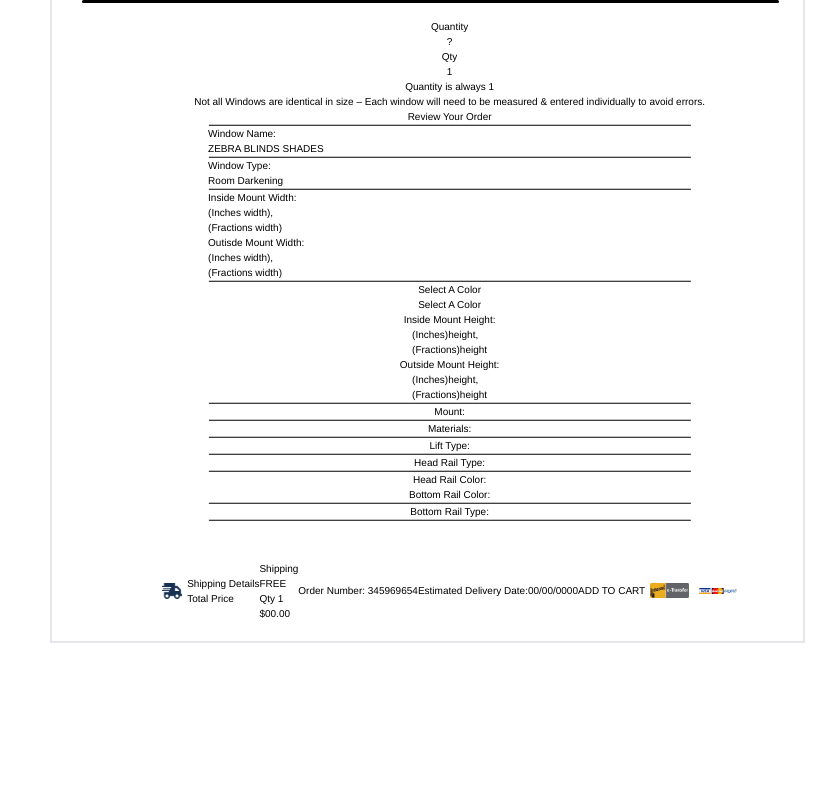
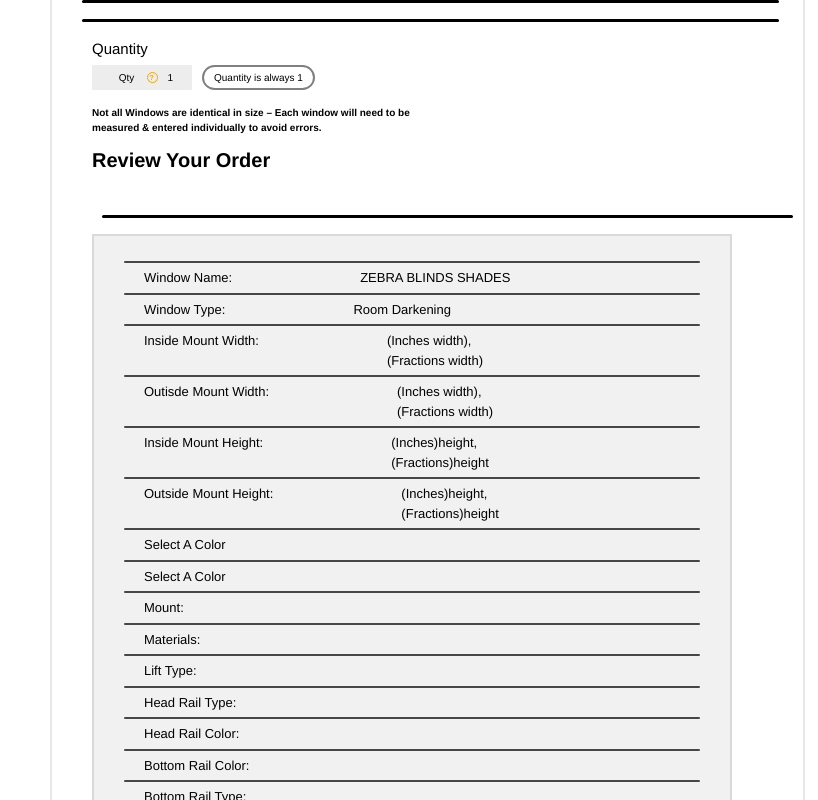
Before and after one commit to deodagee/economyblindsandshades, a Next.js app: page /components/pages/zebrablinds in a window 1280 px wide. Shown: the part 5200-6000 px from the top of the page, without its empty margins (462-1280 px from the left). Before the commit the page ends 5843 px from the top, so only its background shows below. Built offline with nearby package versions, Linux system fonts and the light colour scheme.

Commit message:
Add files via upload

```diff
--- a/pages/components/pages/zebrablinds.js
+++ b/pages/components/pages/zebrablinds.js
@@ -1057,250 +1057,181 @@ function ZebraBlinds() {
                         <FabricsPage></FabricsPage>
 
                         <div className={styles.select_head_rail_seperator_line}></div>
+                        <div className={styles.quantity_seperator_line}></div>
 
                         <div className={styles.quantity_and_add_to_cart_group}>
-                            <div className={styles.quantity_seperator_line}></div>
-                            <div className={styles.quantity}>Quantity</div>
-                            <div className={styles.rectangle_29}></div>
-                            <div className={styles.rectangle_30}></div>
-                            <div className={styles.question_mark_ellipse}></div>
-                            <div className={styles.question_mark}>?</div>
+
+                            <div className={styles.quantity_title}>Quantity</div>
+                            <div className={styles.quantity_rectangle_and_numbers}>
+                                <div className={styles.quantity_rectangle}>
+                                    <span>
                                         <div className={styles.qty}>Qty</div>
+                                    </span>
+                                    <span>
+                                        <div className={styles.question_mark_ellipse_and_number_wrapper}>
+                                            <span>
+                                                <div className={styles.question_ellipse}>
+                                                    <div className={styles.questiomark}>?</div>
+                                                </div>
+                                            </span>
+                                            <span>
                                                 <div className={styles.qty_number}>1</div>
-                            <div className={styles.quantity_is_always_1_box}></div>
+                                            </span>
+                                        </div>
+                                    </span>
+                                </div>
+
+                                <div>
+                                    <span>
+                                        <div className={styles.quantity_is_always_1_wrapper}>
                                             <div className={styles.quantity_is_always_1}>Quantity is always 1</div>
+                                        </div>
+
+                                    </span>
+                                </div>
+                            </div>
                             <div className={styles.quantity_is_always_1_note}>Not all Windows are identical in size – Each window will need to be measured & entered individually to avoid errors.</div>
+
+                            <div className={styles.review_your_order}>Review Your Order</div>
                             <div className={styles.review_your_order_seperator_line}></div>
-                            <div className={styles.review_your_order}>Review Your Order</div>
-                            <div className={styles.review_your_order_bg}></div>
+                            <div className={styles.review_your_order_bg}>
                                 <div className={styles.order_items_list}>
-                                <svg
-                                    className={styles.rectangle_45}
-                                    width="483"
-                                    height="2"
-                                    viewBox="0 0 483 2"
-                                    fill="none"
-                                    xmlns="http://www.w3.org/2000/svg"
-                                >
-                                    <path
-                                        d="M0.871094 0.853516H482.871V1.85352H0.871094V0.853516Z"
-                                        fill="black"
-                                    />
-                                </svg>
+                                    <span
+                                        className={styles.bill_divider}>
+                                    </span>
+                                    <div className={styles.description_and_answer}>
                                         <div className={styles.window_name}>Window Name:
                                         </div>
                                         <div className={styles.window_name_answer}>
                                             {product_title}
                                         </div>
-                                <svg
-                                    className={styles.rectangle_43}
-                                    width="483"
-                                    height="2"
-                                    viewBox="0 0 483 2"
-                                    fill="none"
-                                    xmlns="http://www.w3.org/2000/svg"
-                                >
-                                    <path
-                                        d="M0.871094 0.853516H482.871V1.85352H0.871094V0.853516Z"
-                                        fill="black"
-                                    />
-                                </svg>
+                                    </div>
+                                    <span
+                                        className={styles.bill_divider}>
+                                    </span>
+                                    <div className={styles.description_and_answer}>
                                         <div className={styles.window_type}>Window Type:</div>
                                         <div className={styles.window_type_answer}>
                                             {roomDarkeningContent}
                                         </div>
-                                <svg
-                                    className={styles.rectangle_36}
-                                    width="483"
-                                    height="2"
-                                    viewBox="0 0 483 2"
-                                    fill="none"
-                                    xmlns="http://www.w3.org/2000/svg"
-                                >
-                                    <path
-                                        d="M0.871094 0.853516H482.871V1.85352H0.871094V0.853516Z"
-                                        fill="black"
-                                    />
-                                </svg>
+                                    </div>
+                                    <span
+                                        className={styles.bill_divider}>
+                                    </span>
+                                    <div className={styles.description_and_answer}>
                                         <div className={styles.widthbom}>Inside Mount Width:</div>
                                         <div className={styles.width2_answer}>
                                             <p className={styles.width_rendering_element_inches}><span>{selectedNumber_inside_mount_width}</span>{" (Inches width),"}<span></span></p>
                                             <p className={styles.width_rendering_element_fractions}><span>{selectedFraction_width}</span>{" (Fractions width)"}<span></span></p>
                                         </div>
+                                    </div>
+                                    <span
+                                        className={styles.bill_divider}>
+                                    </span>
+                                    <div className={styles.description_and_answer}>
                                         <div className={styles.widthbom}>Outisde Mount Width:</div>
                                         <div className={styles.width2_answer}>
                                             <p className={styles.width_rendering_element_inches}><span>{selectedNumber_outside_mount_width}</span>{" (Inches width),"}<span></span></p>
                                             <p className={styles.width_rendering_element_fractions}><span>{selectedFraction_width_outside_mount_width}</span>{" (Fractions width)"}<span></span></p>
                                         </div>
                                     </div>
-                            <svg
-                                className={styles.rectangle_37}
-                                width="483"
-                                height="2"
-                                viewBox="0 0 483 2"
-                                fill="none"
-                                xmlns="http://www.w3.org/2000/svg"
-                            >
-                                <path
-                                    d="M0.871094 0.853516H482.871V1.85352H0.871094V0.853516Z"
-                                    fill="black"
-                                />
-                            </svg>
+                                    <span
+                                        className={styles.bill_divider}>
+                                    </span>
+                                    <div className={styles.description_and_answer}>
+                                        <div className={styles.heightbom}>Inside Mount Height:</div>
+                                        <div className={styles.height2Answer}>
+                                            <p className={styles.heightRenderingElementInches}><span>{selectedNumber_height_inside_mount}</span>{" (Inches)height,"}<span></span></p>
+                                            <p className={styles.heightRenderingElementFractions}><span>{selectedFraction_height_inside_mount}</span>{" (Fractions)height"}<span></span></p>
+                                        </div>
+                                    </div>
+                                    <span
+                                        className={styles.bill_divider}>
+                                    </span>
+                                    <div className={styles.description_and_answer}>
+                                        <div className={styles.heightbom}>Outside Mount Height:</div>
+                                        <div className={styles.height2Answer}>
+                                            <p className={styles.heightRenderingElementInches}><span>{selectedNumber_height_outside_mount}</span>{" (Inches)height,"}<span></span></p>
+                                            <p className={styles.heightRenderingElementFractions}><span>{selectedFraction_outside_mount_height}</span>{" (Fractions)height"}<span></span></p>
+                                        </div>
+                                    </div>
+                                    <span
+                                        className={styles.bill_divider}>
+                                    </span>
+                                    <div className={styles.description_and_answer}>
                                         <div className={styles.materials_answer_head_rail}>
                                             {"Select A Color"}
                                         </div>
-
+                                    </div>
+                                    <span
+                                        className={styles.bill_divider}>
+                                    </span>
+                                    <div className={styles.description_and_answer}>
                                         <div className={styles.materials_answer_bottom_rail}>
                                             {"Select A Color  "}
+                                        </div>
+                                    </div>
+                                    <span
+                                        className={styles.bill_divider}>
+                                    </span>
+                                    <div className={styles.description_and_answer}>
+                                        <div className={styles.mount}>Mount:</div>
+                                        <div className={styles.mount_answer}>
+                                            {InsideOrOutsideRenderingContent}
+                                        </div>
+                                    </div>
+                                    <span
+                                        className={styles.bill_divider}>
+                                    </span>
+                                    <div className={styles.description_and_answer}>
+                                        <div className={styles.materialsbom}>Materials:</div>
+                                    </div>
+                                    <span
+                                        className={styles.bill_divider}>
+                                    </span>
+                                    <div className={styles.description_and_answer}>
+                                        <div className={styles.lift_type}>Lift Type:</div>
+                                        <div className={styles.lift_type_answer}>
+                                            {active_wand_cordless_motorizedRenderingContent}
+                                        </div>
+                                    </div>
+                                    <span
+                                        className={styles.bill_divider}>
+                                    </span>
+                                    <div className={styles.description_and_answer}>
+                                        <div className={styles.casette_head_rail_type}> Head Rail Type:</div>
+                                    </div>
+                                    <span
+                                        className={styles.bill_divider}>
+                                    </span>
+                                    <div className={styles.description_and_answer}>
+
+                                        <div className={styles.head_rail_color}>Head Rail Color:</div>
+                                    </div>
+                                    <span
+                                        className={styles.bill_divider}>
+                                    </span>
+                                    <div className={styles.description_and_answer}>
+
+                                    <div className={styles.bottom_rail_color}>Bottom Rail Color:</div>
+                                    </div>
+                                    <span
+                                        className={styles.bill_divider}>
+                                    </span>
+                                    <div className={styles.description_and_answer}>
+                                    <div className={styles.bottom_rail_type}>Bottom Rail Type:</div>
+                                    </div>
+                                    <span
+                                        className={styles.bill_divider}>
+                                    </span>
+
+                                </div>
+                            </div>
                         </div>
 
 
 
-                            <div className={styles.heightbom}>Inside Mount Height:</div>
-                            <div className={styles.height2Answer}>
-                                <p className={styles.heightRenderingElementInches}><span>{selectedNumber_height_inside_mount}</span>{" (Inches)height,"}<span></span></p>
-                                <p className={styles.heightRenderingElementFractions}><span>{selectedFraction_height_inside_mount}</span>{" (Fractions)height"}<span></span></p>
-
-                            </div>
-                            <div className={styles.heightbom}>Outside Mount Height:</div>
-                            <div className={styles.height2Answer}>
-                                <p className={styles.heightRenderingElementInches}><span>{selectedNumber_height_outside_mount}</span>{" (Inches)height,"}<span></span></p>
-                                <p className={styles.heightRenderingElementFractions}><span>{selectedFraction_outside_mount_height}</span>{" (Fractions)height"}<span></span></p>
-
-                            </div>
-
-
-
-
-
-                            <svg
-                                className={styles.rectangle_38}
-                                width="483"
-                                height="2"
-                                viewBox="0 0 483 2"
-                                fill="none"
-                                xmlns="http://www.w3.org/2000/svg"
-                            >
-                                <path
-                                    d="M0.871094 0.853516H482.871V1.85352H0.871094V0.853516Z"
-                                    fill="black"
-                                />
-                            </svg>
-
-                            <div className={styles.mount}>Mount:</div>
-                            <div className={styles.mount_answer}>
-                                {InsideOrOutsideRenderingContent}
-                            </div>
-
-                            <svg
-                                className={styles.rectangle_39}
-                                width="483"
-                                height="2"
-                                viewBox="0 0 483 2"
-                                fill="none"
-                                xmlns="http://www.w3.org/2000/svg"
-
-                            >
-                                <path
-                                    d="M0.871094 0.853516H482.871V1.85352H0.871094V0.853516Z"
-                                    fill="black"
-                                />
-                            </svg>
-
-                            <div className={styles.materialsbom}>Materials:</div>
-
-
-
-                            <svg
-                                className={styles.rectangle_40}
-                                width="483"
-                                height="2"
-                                viewBox="0 0 483 2"
-                                fill="none"
-                                xmlns="http://www.w3.org/2000/svg"
-                            >
-                                <path
-                                    d="M0.871094 0.853516H482.871V1.85352H0.871094V0.853516Z"
-                                    fill="black"
-                                />
-                            </svg>
-
-
-                            <div className={styles.lift_type}>Lift Type:</div>
-                            <div className={styles.lift_type_answer}>
-                                {active_wand_cordless_motorizedRenderingContent}
-                            </div>
-
-
-                            <svg
-                                className={styles.rectangle_41}
-                                width="483"
-                                height="2"
-                                viewBox="0 0 483 2"
-                                fill="none"
-                                xmlns="http://www.w3.org/2000/svg"
-                            >
-                                <path
-                                    d="M0.871094 0.853516H482.871V1.85352H0.871094V0.853516Z"
-                                    fill="black"
-                                />
-                            </svg>
-
-
-                            <div className={styles.casette_head_rail_type}> Head Rail Type:</div>
-
-
-                            <svg
-                                className={styles.rectangle_42}
-                                width="483"
-                                height="2"
-                                viewBox="0 0 483 2"
-                                fill="none"
-                                xmlns="http://www.w3.org/2000/svg"
-                            >
-                                <path
-                                    d="M0.871094 0.853516H482.871V1.85352H0.871094V0.853516Z"
-                                    fill="black"
-                                />
-                            </svg>
-
-                            <div className={styles.head_rail_color}>Head Rail Color:</div>
-
-                            <div className={styles.bottom_rail_color}>Bottom Rail Color:</div>
-                            <svg
-                                className={styles.rectangle_47}
-                                width="483"
-                                height="2"
-                                viewBox="0 0 483 2"
-                                fill="none"
-                                xmlns="http://www.w3.org/2000/svg"
-                            >
-                                <path
-                                    d="M0.871094 0.853516H482.871V1.85352H0.871094V0.853516Z"
-                                    fill="black"
-                                />
-                            </svg>
-
-                            <div className={styles.bottom_rail_type}>Bottom Rail Type:</div>
-
-
-                            <svg
-                                className={styles.rectangle_44}
-                                width="483"
-                                height="2"
-                                viewBox="0 0 483 2"
-                                fill="none"
-                                xmlns="http://www.w3.org/2000/svg"
-                            >
-                                <path
-                                    d="M0.871094 0.853516H482.871V1.85352H0.871094V0.853516Z"
-                                    fill="black"
-                                />
-                            </svg>
-                        </div>
-
-
-                        <div className={styles.shipping_details_wrapper}>
+                        <div className={styles.shipping_details_group_wrapper}>
                             <Image alt="image" width={100} height={100} className={styles.shippingtruck_1} src="/shippingtruck.png" />
                             <div className={styles.shipping_details_title_wrapper}>
                                 <div className={styles.shipping_details_title}>Shipping Details</div>
--- a/styles/components/pages/zebrablinds.module.css
+++ b/styles/components/pages/zebrablinds.module.css
@@ -2570,17 +2570,199 @@
 
 
 /* End of Fabrics Page */
-
+.quantity_seperator_line {
+  display: flex;
+  height: 3px;
+  width: 98%;
+  margin: 10px;
+  margin-top: 0;
+  margin-bottom: 2vh;
+  background-color: black;
+  border-radius: 0.56rem;
+}
 
 .quantity_and_add_to_cart_group {
   display: flex;
   width: 59vw;
-  align-items: center;
-  justify-content: center;
-  flex-direction: column;
-}
-
-.shipping_details_wrapper {
+  align-items: start;
+  flex-direction: column;
+  padding-left: 20px;
+}
+
+.quantity_title {
+  display: flex;
+  font-size: 15px;
+}
+
+.quantity_rectangle_and_numbers {
+  display: flex;
+  flex-direction: row;
+  align-items: center;
+  justify-content: center;
+  gap: 10px;
+}
+
+.quantity_title {
+  display: flex;
+}
+
+.quantity_rectangle {
+  height: 25px;
+  width: 100px;
+  background-color: rgb(237, 237, 237);
+  border-radius: 0.05rem;
+  display: flex;
+  flex-direction: row;
+  align-items: center;
+  justify-content: center;
+  padding: 5px;
+  gap: 20px;
+  margin-top: 5px;
+  margin-bottom: 5px;
+}
+.qty {
+  display: flex;
+}
+
+
+.question_mark_ellipse_and_number_wrapper,
+.question_mark_ellipse_and_number_wrapper * {
+  box-sizing: border-box;
+}
+.question_mark_ellipse_and_number_wrapper {
+  flex-shrink: 0;
+  width: 11px;
+  height: 11px;
+  display: flex;
+  align-items: center;
+  justify-content: center;
+  flex-direction: row;
+  gap: 10px;
+}
+.question_ellipse {
+  background: rgba(217, 217, 217, 0);
+  border-radius: 50%;
+  border-style: solid;
+  border-color: #faa500;
+  border-width: 0.5px;
+  width: 11px;
+  height: 11px;
+  display: flex;
+  align-items: center;
+  justify-content: center;
+
+}
+.questiomark {
+  color: #faa500;
+  text-align: left;
+  font-family: "Inter-Bold", sans-serif;
+  font-size: 7px;
+  font-weight: 700;
+  width: 5px;
+  height: 8px;
+  margin-bottom: 2px;
+}
+
+.question_mark {
+  display: flex;
+  width: 15px;
+  height: 15px;
+}
+
+.quantity_is_always_1_wrapper {
+  display: flex;
+  width: max-content;
+  border-width: 2px;
+  border-color: grey;
+  padding: 3px;
+  padding-left: 10px;
+  padding-right: 10px;
+  border-radius: 2rem;
+
+}
+
+.quantity_is_always_1 {
+  display: flex;
+  white-space: nowrap;
+
+}
+
+.quantity_is_always_1_note {
+  font-size: 10px;
+  font-weight: 600;
+  width: 25vw;
+  margin-top: 10px;
+  margin-bottom: 10px;
+}
+
+.review_your_order {
+  display: flex;
+  font-size: 20px;
+  font-variant-caps: black;
+  font-weight: 700;
+}
+
+.review_your_order_seperator_line {
+  display: flex;
+  height: 3px;
+  width: 54vw;
+  margin: 10px;
+  margin-top: 5vh;
+  margin-bottom: 2vh;
+  background-color: black;
+  border-radius: 0.56rem;
+}
+
+.review_your_order_bg {
+  display: flex;
+  align-items: center;
+  justify-content: center;
+  width: 50vw;
+  height: max-content;
+  border-width: 2px;
+  background-color: rgb(241, 241, 241);
+  padding-left: 20px;
+  padding: 20px;
+  border-width: 2px;
+  border-color: rgb(217, 217, 217);
+}
+
+.order_items_list {
+  display: flex;
+  flex-direction: column;
+  align-items: start;
+  justify-content: start;
+  font-size: 13px;
+  color: black;
+}
+
+.bill_divider {
+  display: flex;
+  height: 2px;
+  width: 45vw;
+  border-radius: 0.24rem;
+  margin-bottom: 5px;
+  margin-top: 5px;
+  background-color: rgb(71, 71, 71);
+}
+
+.description_and_answer {
+  display: flex;
+  flex-direction: row;
+  padding-left: 20px;
+  gap: 10vw;
+}
+
+
+
+
+
+
+
+
+
+
+.shipping_details_group_wrapper {
   display: flex;
   width: 59vw;
   align-items: center;
```
Lines whose indentation alone changed are shown as unchanged.
